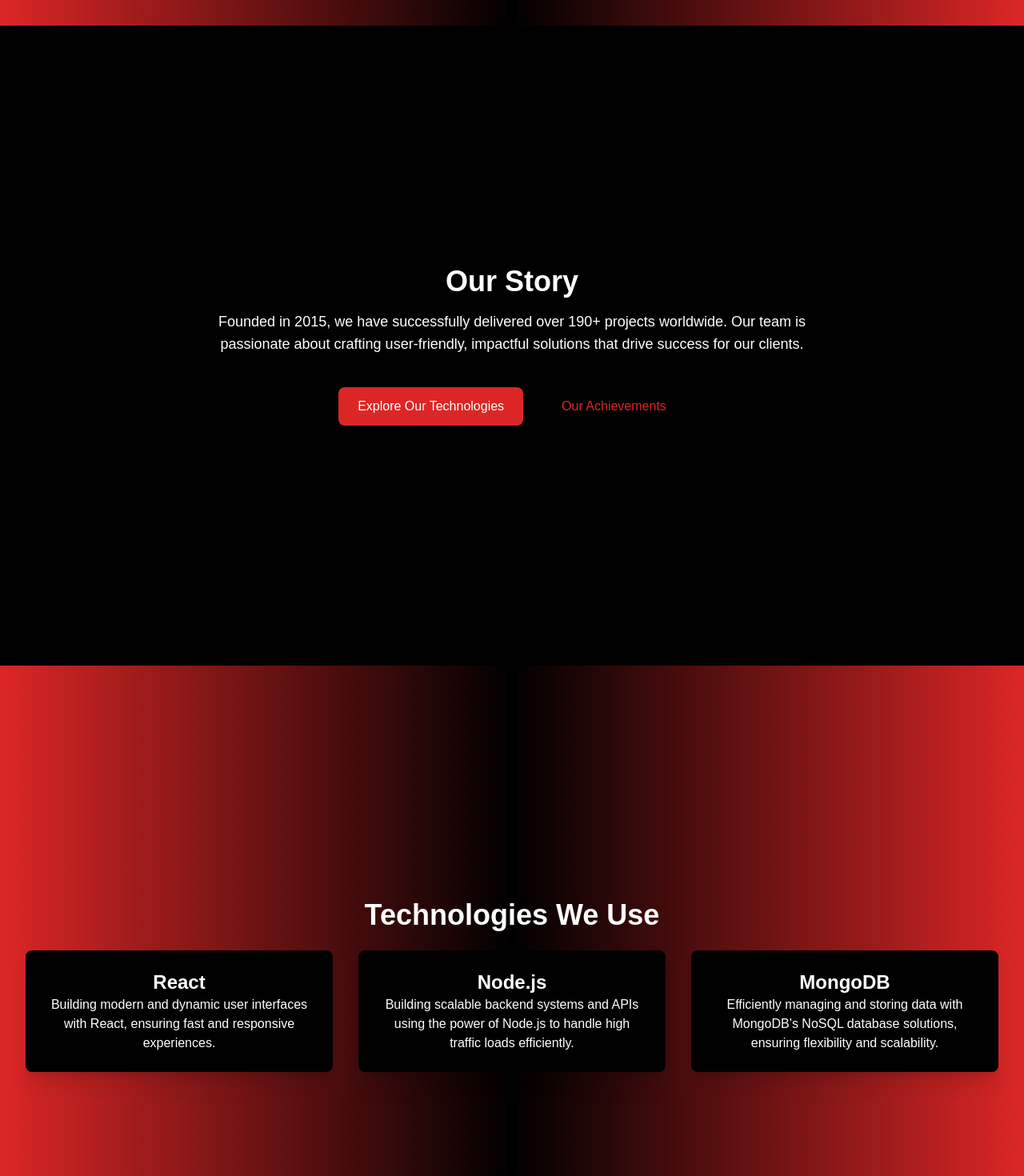
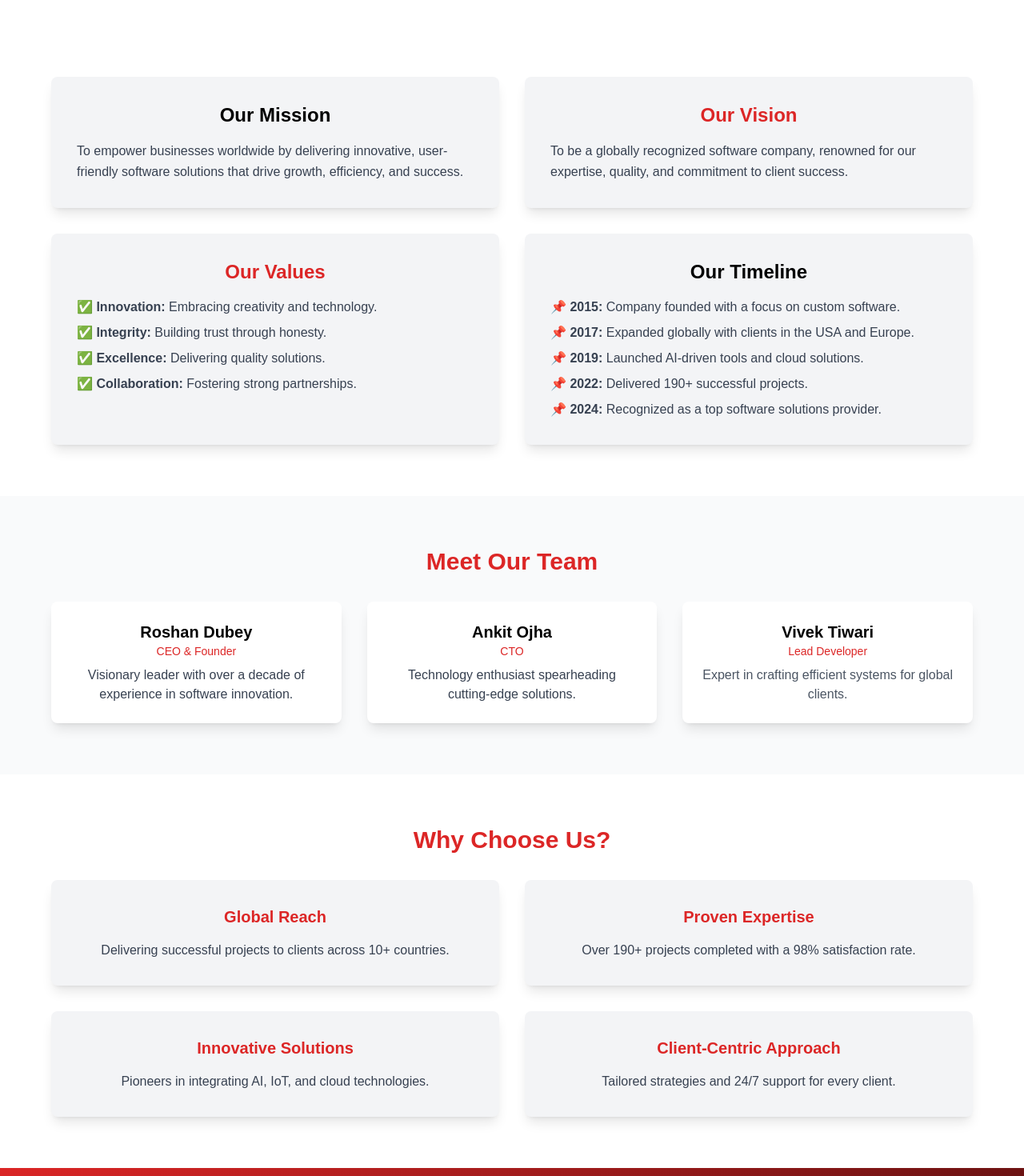
Before and after one commit to Ankitojha121212/TechieWarrior, a Next.js app: page /about in a window 1280 px wide. Shown: the part 840-2310 px from the top of the page at 80% size. Built offline with nearby package versions, Linux system fonts and the light colour scheme.

Commit message:
All primary pages are done

```diff
--- a/app/about/page.jsx
+++ b/app/about/page.jsx
@@ -1,92 +1,150 @@
 "use client";
 import { useEffect } from "react";
 import "animate.css";
-import Link from "next/link";
 
 export default function About() {
   useEffect(() => {
-    // You can initialize any additional JavaScript or animations here if needed.
+    // Custom animations or JavaScript can go here.
   }, []);
 
   return (
-    <div className="overflow-hidden bg-black text-white">
+    <div className="bg-white text-black">
       {/* Hero Section */}
-      <section className="h-screen bg-gradient-to-r from-red-600 via-black to-red-600 flex items-center justify-center text-center px-8 animate__animated animate__fadeIn">
-        <div className="max-w-3xl space-y-6">
-          <h1 className="text-5xl font-extrabold tracking-tight animate__animated animate__fadeIn animate__delay-1s">
-            Welcome to Our Company
+      <section className="h-screen flex items-center justify-center text-center px-8 text-black">
+        <div className="max-w-4xl space-y-6">
+          <h1 className="text-6xl text-red-600 font-extrabold tracking-tight animate__animated animate__fadeInDown">
+            About Us
           </h1>
-          <p className="text-xl font-light animate__animated animate__fadeIn animate__delay-2s">
-            We specialize in creating innovative software solutions for businesses of all sizes. With over 190+ projects delivered globally, we are your trusted partner in growth.
+          <p className="text-xl font-light animate__animated animate__fadeInUp">
+            Unveiling our journey, team, and commitment to delivering exceptional software solutions.
           </p>
-          <Link href="#our-story">
-            <button className="mt-8 px-8 py-4 bg-black text-red-600 rounded-lg shadow-xl hover:scale-110 transition-all duration-300">
-              Learn More About Us
-            </button>
-          </Link>
         </div>
       </section>
 
-      {/* Our Story Section */}
-      <section id="our-story" className="h-screen bg-black flex flex-col items-center justify-center text-center space-y-4 px-8 animate__animated animate__fadeIn animate__delay-3s">
-        <h2 className="text-4xl font-semibold">Our Story</h2>
-        <p className="max-w-3xl text-lg font-light">
-          Founded in 2015, we have successfully delivered over 190+ projects worldwide. Our team is passionate about crafting user-friendly, impactful solutions that drive success for our clients.
+      {/* Button-Like Sections */}
+      <section className="py-16 px-8">
+        <div className="max-w-6xl mx-auto grid grid-cols-1 md:grid-cols-2 gap-8">
+          {/* Company Story */}
+          <div
+            className="p-8 rounded-lg shadow-lg bg-gray-100 animate__animated animate__zoomIn"
+            style={{ animationDelay: "0.1s" }}
+          >
+            <h2 className="text-2xl   font-bold text-center">Our Mission</h2>
+            <p className="mt-4 text-gray-700 leading-relaxed">
+              To empower businesses worldwide by delivering innovative, user-friendly software solutions that drive growth,
+              efficiency, and success.
             </p>
-        <div className="space-x-6">
-          <Link href="#technologies">
-            <button className="mt-6 px-6 py-3 bg-red-600 text-white rounded-lg shadow-lg hover:scale-105 transition-all duration-300">
-              Explore Our Technologies
-            </button>
-          </Link>
-          <Link href="#achievements">
-            <button className="mt-6 px-6 py-3 bg-black text-red-600 rounded-lg shadow-lg hover:scale-105 transition-all duration-300">
-              Our Achievements
-            </button>
-          </Link>
           </div>
-      </section>
-
-      {/* Technologies Section */}
-      <section id="technologies" className="h-screen bg-gradient-to-r from-red-600 via-black to-red-600 flex flex-col items-center justify-center space-y-6 px-8 animate__animated animate__fadeIn animate__delay-4s">
-        <h2 className="text-4xl font-semibold">Technologies We Use</h2>
-        <div className="grid grid-cols-1 md:grid-cols-3 gap-8 text-center">
-          <div className="p-6 bg-black rounded-lg shadow-xl transform hover:scale-105 transition-all duration-300 animate__animated animate__zoomIn">
-            <h3 className="text-2xl font-bold">React</h3>
-            <p>Building modern and dynamic user interfaces with React, ensuring fast and responsive experiences.</p>
+          <div
+            className="p-8 rounded-lg shadow-lg bg-gray-100 animate__animated animate__zoomIn"
+            style={{ animationDelay: "0.2s" }}
+          >
+            <h2 className="text-2xl font-bold  text-red-600 text-center">Our Vision</h2>
+            <p className="mt-4 text-gray-700 leading-relaxed">
+              To be a globally recognized software company, renowned for our expertise, quality, and commitment to client success.
+            </p>
           </div>
-          <div className="p-6 bg-black rounded-lg shadow-xl transform hover:scale-105 transition-all duration-300 animate__animated animate__zoomIn">
-            <h3 className="text-2xl font-bold">Node.js</h3>
-            <p>Building scalable backend systems and APIs using the power of Node.js to handle high traffic loads efficiently.</p>
+          <div
+            className="p-8 rounded-lg shadow-lg bg-gray-100 animate__animated animate__zoomIn"
+            style={{ animationDelay: "0.3s" }}
+          >
+            <h2 className="text-2xl font-bold  text-red-600 text-center">Our Values</h2>
+            <ul className="mt-4 space-y-2 text-gray-700">
+              <li>✅ <strong>Innovation:</strong> Embracing creativity and technology.</li>
+              <li>✅ <strong>Integrity:</strong> Building trust through honesty.</li>
+              <li>✅ <strong>Excellence:</strong> Delivering quality solutions.</li>
+              <li>✅ <strong>Collaboration:</strong> Fostering strong partnerships.</li>
+            </ul>
           </div>
-          <div className="p-6 bg-black rounded-lg shadow-xl transform hover:scale-105 transition-all duration-300 animate__animated animate__zoomIn">
-            <h3 className="text-2xl font-bold">MongoDB</h3>
-            <p>Efficiently managing and storing data with MongoDB’s NoSQL database solutions, ensuring flexibility and scalability.</p>
+          {/* Timeline */}
+          <div
+            className="p-8 rounded-lg shadow-lg bg-gray-100 animate__animated animate__zoomIn"
+            style={{ animationDelay: "0.4s" }}
+          >
+            <h2 className="text-2xl font-bold text-center">Our Timeline</h2>
+            <ul className="mt-4 space-y-2 text-gray-700">
+              <li>📌 <strong>2015:</strong> Company founded with a focus on custom software.</li>
+              <li>📌 <strong>2017:</strong> Expanded globally with clients in the USA and Europe.</li>
+              <li>📌 <strong>2019:</strong> Launched AI-driven tools and cloud solutions.</li>
+              <li>📌 <strong>2022:</strong> Delivered 190+ successful projects.</li>
+              <li>📌 <strong>2024:</strong> Recognized as a top software solutions provider.</li>
+            </ul>
           </div>
         </div>
       </section>
 
-      {/* Achievements Section */}
-      <section id="achievements" className="h-screen bg-black flex flex-col items-center justify-center space-y-4 px-8 animate__animated animate__fadeIn animate__delay-5s">
-        <h2 className="text-4xl font-semibold">Our Achievements</h2>
-        <p className="max-w-3xl text-lg font-light text-center">
-          Over the years, we’ve delivered 190+ successful projects, including more than 50 projects for clients in the USA. Our impact on global businesses is undeniable.
+      {/* Team Section */}
+      <section className="py-16 px-8 bg-gray-50">
+        <div className="max-w-6xl mx-auto text-center">
+          <h2 className="text-3xl  text-red-600 font-bold mb-8">Meet Our Team</h2>
+          <div className="grid grid-cols-1 sm:grid-cols-2 md:grid-cols-3 gap-8">
+            <div className="p-6 bg-white rounded-lg shadow-lg animate__animated animate__fadeInUp">
+              <h3 className="text-xl font-semibold">Roshan Dubey</h3>
+              <p className="text-sm  text-red-600">CEO & Founder</p>
+              <p className="mt-2 text-gray-700">
+                Visionary leader with over a decade of experience in software innovation.
               </p>
+            </div>
+            <div className="p-6 bg-white rounded-lg shadow-lg animate__animated animate__fadeInUp">
+              <h3 className="text-xl font-semibold">Ankit Ojha</h3>
+              <p className="text-sm  text-red-600">CTO</p>
+              <p className="mt-2 text-gray-700">
+                Technology enthusiast spearheading cutting-edge solutions.
+              </p>
+            </div>
+            <div className="p-6 bg-white rounded-lg shadow-lg animate__animated animate__fadeInUp">
+              <h3 className="text-xl font-semibold">Vivek Tiwari</h3>
+              <p className="text-sm  text-red-600 ">Lead Developer</p>
+              <p className="mt-2  text-gray-600">
+                Expert in crafting efficient systems for global clients.
+              </p>
+            </div>
+          </div>
+        </div>
       </section>
 
-      {/* Client Testimonials Section */}
-      <section id="testimonials" className="h-screen bg-gradient-to-r from-red-600 via-black to-red-600 flex flex-col items-center justify-center text-center px-8 animate__animated animate__fadeIn animate__delay-6s">
-        <h2 className="text-4xl font-semibold">Client Testimonials</h2>
-        <div className="space-y-6 mt-8">
-          <p className="italic text-xl">
-            "The team at [Company Name] transformed our business with their innovative solutions!"
+      {/* Why Choose Us */}
+      <section className="py-16 px-8">
+        <div className="max-w-6xl mx-auto text-center">
+          <h2 className="text-3xl text-red-600 font-bold mb-8">Why Choose Us?</h2>
+          <div className="grid grid-cols-1 sm:grid-cols-2 gap-8">
+            <div
+              className="p-8 bg-gray-100 rounded-lg shadow-lg animate__animated animate__fadeInUp"
+              style={{ animationDelay: "0.1s" }}
+            >
+              <h3 className="text-xl text-red-600  font-semibold">Global Reach</h3>
+              <p className="mt-4 text-gray-700">
+                Delivering successful projects to clients across 10+ countries.
               </p>
-          <p className="italic text-xl">
-            "Working with them was a great experience. Highly professional and reliable!"
+            </div>
+            <div
+              className="p-8 bg-gray-100 rounded-lg shadow-lg animate__animated animate__fadeInUp"
+              style={{ animationDelay: "0.2s" }}
+            >
+              <h3 className="text-xl text-red-600 font-semibold">Proven Expertise</h3>
+              <p className="mt-4 text-gray-700">
+                Over 190+ projects completed with a 98% satisfaction rate.
               </p>
-          <p className="italic text-xl">
-            "The best software development team we've ever worked with!"
+            </div>
+            <div
+              className="p-8 bg-gray-100 rounded-lg shadow-lg animate__animated animate__fadeInUp"
+              style={{ animationDelay: "0.3s" }}
+            >
+              <h3 className="text-xl text-red-600 font-semibold">Innovative Solutions</h3>
+              <p className="mt-4 text-gray-700">
+                Pioneers in integrating AI, IoT, and cloud technologies.
               </p>
+            </div>
+            <div
+              className="p-8 bg-gray-100 rounded-lg shadow-lg animate__animated animate__fadeInUp"
+              style={{ animationDelay: "0.4s" }}
+            >
+              <h3 className="text-xl  text-red-600 font-semibold">Client-Centric Approach</h3>
+              <p className="mt-4 text-gray-700">
+                Tailored strategies and 24/7 support for every client.
+              </p>
+            </div>
+          </div>
         </div>
       </section>
 
--- a/app/components/Header.jsx
+++ b/app/components/Header.jsx
@@ -16,6 +16,7 @@ export default function Header() {
 
     {/* Navigation Section */}
 <nav className="flex items-center space-x-6">
+  <Link href="/" className="text-lg font-medium text-white hover:text-red-500 transition duration-300">Home</Link>
   <Link href="/about" className="text-lg font-medium text-white hover:text-red-500 transition duration-300">
     About Us
   </Link>
--- a/app/page.js
+++ b/app/page.js
@@ -1,27 +1,118 @@
-
+"use client";
 import Image from "next/image";
 export default function Home() {
   return (
 
 
        <>
+    <div className="bg-white text-black">
+      {/* Hero Section */}
+      <section className="relative h-screen flex items-center justify-center text-center px-8">
+        <div className="max-w-4xl space-y-6">
+          <h1 className="text-6xl font-extrabold tracking-tight text-black animate__animated animate__fadeInDown">
+            Crafting Software Excellence
+          </h1>
+          <p className="text-xl font-light text-gray-600 animate__animated animate__fadeInUp">
+            Delivering innovative solutions to empower your business. Partner with us today.
+          </p>
+          <button className="px-6 py-3 bg-red-600 text-white rounded-lg shadow-lg hover:bg-red-700 transition animate__animated animate__pulse animate__infinite">
+            Get a Free Consultation
+          </button>
+        </div>
+      </section>
 
-    <section className="relative bg-gradient-to-r from-black to-white text-white">
-      <div className="container mx-auto px-6 py-20 text-center">
-        <h1 className="text-5xl font-bold animate-pulse">
-          Welcome to <span className="text-red-400">Warrior Software</span>
-        </h1>
-        <p className="mt-6 text-lg">
-          Transforming ideas into reality with cutting-edge technologies and
-          delivering excellence in every project.
-        </p>
-        <button className="mt-10 glossy-button transition-transform hover:scale-110">
-          Learn More
-        </button>
-      </div>
+      {/* Services Overview */}
+      <section className="py-16 px-8">
+        <div className="max-w-6xl mx-auto text-center">
+          <h2 className="text-3xl font-bold text-black mb-8 animate__animated animate__fadeInDown">
+            Our Services
+          </h2>
+          <div className="grid grid-cols-1 md:grid-cols-3 gap-8">
+            <div className="p-8 bg-gray-100 rounded-lg shadow-lg hover:scale-105 transition transform animate__animated animate__fadeInUp">
+              <h3 className="text-xl font-bold text-red-600">Web Development</h3>
+              <p className="mt-4 text-gray-700">
+                Building responsive, fast, and secure websites tailored to your needs.
+              </p>
+            </div>
+            <div className="p-8 bg-gray-100 rounded-lg shadow-lg hover:scale-105 transition transform animate__animated animate__fadeInUp">
+              <h3 className="text-xl font-bold text-red-600">Mobile App Development</h3>
+              <p className="mt-4 text-gray-700">
+                Crafting intuitive and user-friendly apps for iOS and Android.
+              </p>
+            </div>
+            <div className="p-8 bg-gray-100 rounded-lg shadow-lg hover:scale-105 transition transform animate__animated animate__fadeInUp">
+              <h3 className="text-xl font-bold text-red-600">AI & Machine Learning</h3>
+              <p className="mt-4 text-gray-700">
+                Leveraging AI to provide data-driven insights and automation.
+              </p>
+            </div>
+          </div>
+        </div>
+      </section>
 
+      {/* Key Statistics */}
+      <section className="py-16 px-8 bg-gray-50">
+        <div className="max-w-6xl mx-auto text-center">
+          <h2 className="text-3xl font-bold text-black mb-8 animate__animated animate__fadeInDown">
+            Our Achievements
+          </h2>
+          <div className="grid grid-cols-1 sm:grid-cols-2 md:grid-cols-4 gap-8">
+            <div className="animate__animated animate__fadeInUp">
+              <h3 className="text-5xl font-bold text-red-600">190+</h3>
+              <p className="mt-2 text-gray-600">Projects Delivered</p>
+            </div>
+            <div className="animate__animated animate__fadeInUp">
+              <h3 className="text-5xl font-bold text-red-600">150+</h3>
+              <p className="mt-2 text-gray-600">Satisfied Clients</p>
+            </div>
+            <div className="animate__animated animate__fadeInUp">
+              <h3 className="text-5xl font-bold text-red-600">8+</h3>
+              <p className="mt-2 text-gray-600">Years of Experience</p>
+            </div>
+            <div className="animate__animated animate__fadeInUp">
+              <h3 className="text-5xl font-bold text-red-600">10+</h3>
+              <p className="mt-2 text-gray-600">Global Markets</p>
+            </div>
+          </div>
+        </div>
+      </section>
 
-    </section>
+      {/* Testimonials Preview */}
+      <section className="py-16 px-8">
+        <div className="max-w-6xl mx-auto text-center">
+          <h2 className="text-3xl font-bold text-black mb-8 animate__animated animate__fadeInDown">
+            What Our Clients Say
+          </h2>
+          <div className="grid grid-cols-1 md:grid-cols-2 gap-8">
+            <div className="p-8 bg-gray-100 rounded-lg shadow-lg hover:scale-105 transition transform animate__animated animate__fadeInUp">
+              <p className="text-gray-700 italic">
+                "Their team delivered exactly what we needed. Professional and efficient!"
+              </p>
+              <h3 className="mt-4 text-red-600 font-bold">- John Doe, CEO</h3>
+            </div>
+            <div className="p-8 bg-gray-100 rounded-lg shadow-lg hover:scale-105 transition transform animate__animated animate__fadeInUp">
+              <p className="text-gray-700 italic">
+                "Great experience! They turned our vision into reality with their expertise."
+              </p>
+              <h3 className="mt-4 text-red-600 font-bold">- Jane Smith, Founder</h3>
+            </div>
+          </div>
+        </div>
+      </section>
+
+      {/* Call to Action */}
+      <section className="py-16 px-8 bg-red-600 text-white">
+        <div className="max-w-6xl mx-auto text-center space-y-4">
+          <h2 className="text-3xl font-bold">Ready to Build Something Amazing?</h2>
+          <p className="text-lg">
+            Let’s turn your ideas into impactful software solutions. Contact us today!
+          </p>
+          <button className="px-6 py-3 bg-white text-red-600 rounded-lg shadow-lg hover:bg-gray-100 transition">
+            Contact Us Now
+          </button>
+        </div>
+      </section>
+    </div>
 
 
 
--- a/package.json
+++ b/package.json
@@ -12,7 +12,8 @@
     "animate.css": "^4.1.1",
     "next": "15.1.3",
     "react": "^19.0.0",
-    "react-dom": "^19.0.0"
+    "react-dom": "^19.0.0",
+    "techiepro": "file:"
   },
   "devDependencies": {
     "@eslint/eslintrc": "^3",
```
Also changed, not shown: 1 other file (tests, documents, lock files or other folders). Lines whose indentation alone changed are shown as unchanged.
